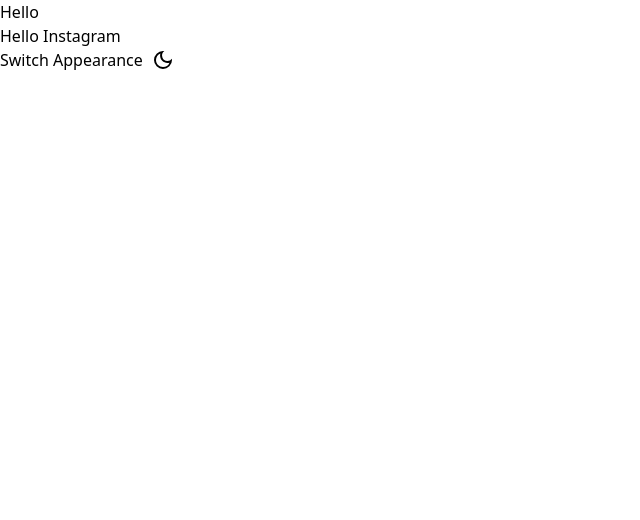
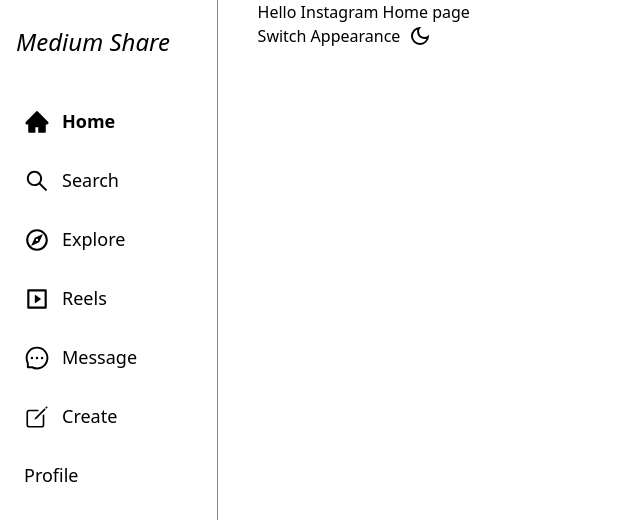
Before and after one commit to shariarhossain17/sociad-network-fronto-end, a Next.js app: page / in a window 1280 px wide. Shown: the top 520 px of the page, without its empty margins (0-640 px from the left). Built offline with nearby package versions, Linux system fonts and the light colour scheme.

Commit message:
sidebar nav link

```diff
--- a/Layout/PageLayout.jsx
+++ b/Layout/PageLayout.jsx
@@ -1,10 +1,14 @@
+import SideBar from "@/components/SideBar/SideBar";
+
 const PageLayout = ({ children }) => {
   return (
     <>
-      <div>
-        <h1>Hello</h1>
-      </div>
-      <div>{children}</div>
+      <main className="flex gap-10">
+        <div className="w-[17%] h-[100vh] border-r-[0.1px] border-[#8e8e8e] dark:border-[#8e8e8e]">
+          <SideBar />
+        </div>
+        <div>{children}</div>
+      </main>
     </>
   );
 };
--- /dev/null
+++ b/components/SideBar/SideBar.jsx
@@ -0,0 +1,123 @@
+import Link from "next/link";
+import { useRouter } from "next/router";
+import {
+    AiFillHome,
+    AiFillMessage,
+    AiOutlineHome,
+    AiOutlineMessage, AiOutlineSearch
+} from "react-icons/ai";
+import { IoCreateOutline } from "react-icons/io5";
+import { MdExplore, MdOutlineExplore } from "react-icons/md";
+import { RiVideoFill, RiVideoLine } from "react-icons/ri";
+
+
+const SideBar = () => {
+  const router = useRouter();
+
+  return (
+    <>
+      <section className="px-4 pt-6">
+        <h1 className="text-[24px] italic font-sans font-[500]">
+          <Link href="/"> Medium Share</Link>
+        </h1>
+
+        <div className="mt-10 ">
+          <ul>
+            <li className="">
+              <Link
+                className={`hover:bg-gray-50 hover:dark:bg-[#1f1e1e] transition ease-in-out delay-150 px-2 py-2 rounded-full flex items-center gap-3 text-[18px] ${
+                  router.pathname === "/" && "font-bold"
+                } &`}
+                href="/"
+              >
+                {router.pathname === "/" ? (
+                  <AiFillHome size={26} />
+                ) : (
+                  <AiOutlineHome size={26} />
+                )}
+                <span> Home</span>
+              </Link>
+            </li>
+            <li
+              className={`hover:bg-gray-50 hover:dark:bg-[#1f1e1e] transition ease-in-out delay-150 px-2 py-2 rounded-full mt-4 flex items-center gap-3 text-[18px]`}
+            >
+              <AiOutlineSearch size={26} />
+              <span> Search</span>
+            </li>
+
+            <li className="">
+              <Link
+                className={`hover:bg-gray-50 hover:dark:bg-[#1f1e1e] transition ease-in-out delay-150 px-2 py-2 rounded-full mt-4 flex items-center gap-3 text-[18px] ${
+                  router.pathname === "/explore" && "font-bold"
+                } &`}
+                href="/explore"
+              >
+                {router.pathname === "/explore" ? (
+                  <MdExplore size={26} />
+                ) : (
+                  <MdOutlineExplore size={26} />
+                )}
+                <span>Explore</span>
+              </Link>
+            </li>
+            <li className="">
+              <Link
+                className={`hover:bg-gray-50 hover:dark:bg-[#1f1e1e] transition ease-in-out delay-150 px-2 py-2 rounded-full mt-4 flex items-center gap-3 text-[18px] ${
+                  router.pathname === "/reels" && "font-bold"
+                } &`}
+                href="/reels"
+              >
+                {router.pathname === "/reels" ? (
+                  <RiVideoFill size={26} />
+                ) : (
+                  <RiVideoLine size={26} />
+                )}
+                <span>Reels</span>
+              </Link>
+            </li>
+            <li className="">
+              <Link
+                className={`hover:bg-gray-50 hover:dark:bg-[#1f1e1e] transition ease-in-out delay-150 px-2 py-2 rounded-full mt-4 flex items-center gap-3 text-[18px] ${
+                  router.pathname === "/message" && "font-bold"
+                } &`}
+                href="/message"
+              >
+                {router.pathname === "/message" ? (
+                  <AiFillMessage size={26} />
+                ) : (
+                  <AiOutlineMessage size={26} />
+                )}
+                <span>Message</span>
+              </Link>
+            </li>
+            <li
+              className={`hover:bg-gray-50 hover:dark:bg-[#1f1e1e] transition ease-in-out delay-150 px-2 py-2 rounded-full mt-4 flex items-center gap-3 text-[18px]`}
+            >
+              <IoCreateOutline size={26} />
+
+              <span>Create</span>
+            </li>
+
+            <li className="">
+              <Link
+                className={`hover:bg-gray-50 hover:dark:bg-[#1f1e1e] transition ease-in-out delay-150 px-2 py-2 rounded-full mt-4 flex items-center gap-3 text-[18px] ${
+                  router.pathname === "/profile" && "font-bold"
+                } &`}
+                href="/profile"
+              >
+                {/* {router.pathname === "/profile" ? (
+                  <AiFillMessage size={26} />
+                ) : (
+                  <AiOutlineMessage size={26} />
+                )} */}
+                <span>Profile</span>
+              </Link>
+            </li>
+          </ul>
+        </div>
+      </section>
+    </>
+  );
+};
+
+export default SideBar;
--- a/components/Theme/Theme.jsx
+++ b/components/Theme/Theme.jsx
@@ -14,9 +14,12 @@
   if (!mounted) return null;
   return (
     <div>
-      <div className="flex items-center gap-2">
+      <div
+        onClick={() => setTheme(theme === "light" ? "dark" : "light")}
+        className="flex items-center gap-2 cursor-pointer"
+      >
         <h4>Switch Appearance</h4>
-        <button onClick={() => setTheme(theme === "light" ? "dark" : "light")}>
+        <button>
           <MdOutlineDarkMode size={24} />
         </button>
       </div>
--- /dev/null
+++ b/pages/explore/index.jsx
@@ -0,0 +1,11 @@
+import PageLayout from "@/Layout/PageLayout";
+
+export default function Explore() {
+  return (
+    <>
+      <h1>This is explore page</h1>
+    </>
+  );
+}
+
+Explore.Layout = PageLayout;
--- a/pages/index.js
+++ b/pages/index.js
@@ -7,9 +7,9 @@
 export default function Home() {
   return (
     <>
-      <h1>Hello Instagram</h1>
+      <h1>Hello Instagram Home page</h1>
 
-      <Theme />
+      <Theme/>
     </>
   );
 }
--- /dev/null
+++ b/pages/message/index.jsx
@@ -0,0 +1,13 @@
+import PageLayout from "@/Layout/PageLayout";
+
+const Message = () => {
+  return (
+    <>
+      <h1>Hi from message</h1>
+    </>
+  );
+};
+
+Message.Layout = PageLayout;
+
+export default Message;
--- /dev/null
+++ b/pages/reels/index.jsx
@@ -0,0 +1,11 @@
+import PageLayout from "@/Layout/PageLayout";
+
+export default function Reels() {
+  return (
+    <>
+      <h1>Hi from reels</h1>
+    </>
+  );
+}
+
+Reels.Layout = PageLayout;
--- a/tailwind.config.js
+++ b/tailwind.config.js
@@ -4,6 +4,8 @@
     "./app/**/*.{js,ts,jsx,tsx}",
     "./pages/**/*.{js,ts,jsx,tsx}",
     "./components/**/*.{js,ts,jsx,tsx}",
+    "./Layout/**/*.{js,ts,jsx,tsx}",
+
 
     // Or if using `src` directory:
     "./src/**/*.{js,ts,jsx,tsx}",
```
